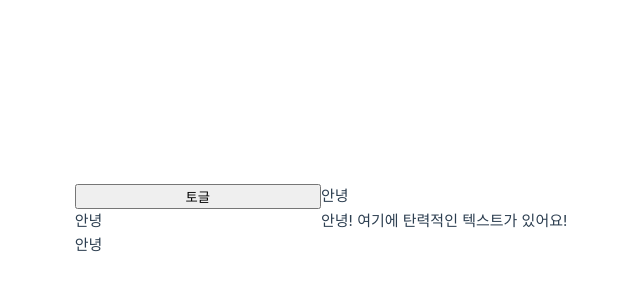
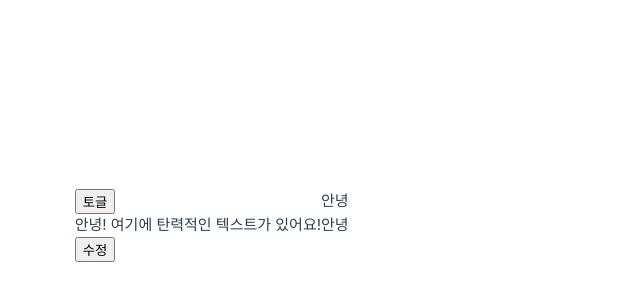
Before and after one commit to Oneul1213/VueDoc, a Vue app in the folder Vue3/vue3-doc/: page / in a window 1280 px wide. Shown: the part 180-480 px from the top of the page, without its empty margins (319-959 px from the left). Built offline with nearby package versions, Linux system fonts and the light colour scheme.

Commit message:
[Vue3] 빌트인 컴포넌트 - Transition - 엘리먼트 간 트랜지션까지

```diff
--- a/Vue3/vue3-doc/src/App.vue
+++ b/Vue3/vue3-doc/src/App.vue
@@ -1,12 +1,12 @@
 <template>
   <button @click="show = !show">토글</button>
-  <Transition name="fade">
+  <Transition name="fade" appear>
     <p v-if="show">안녕</p>
   </Transition>
-  <Transition name="slide-fade">
+  <Transition name="slide-fade" appear>
     <p v-if="show">안녕</p>
   </Transition>
-  <Transition name="bounce">
+  <Transition name="bounce" appear>
     <p v-if="show" style="text-align: center;">
       안녕! 여기에 탄력적인 텍스트가 있어요!
     </p>
@@ -15,9 +15,17 @@
     name="custom-classes"
     enter-active-class="animate__animated animate__tada"
     leage-active-class="animate__animated animate__bounceOutRight"
+    appear
   >
     <p v-if="show">안녕</p>
   </Transition>
+  <div class="btn-container">
+    <Transition name="doc-state">
+      <button v-if="docState === 'saved'" @click="docState = 'edited'">수정</button>
+      <button v-else-if="docState === 'edited'" @click="docState = 'editing'">저장</button>
+      <button v-else-if="docState === 'editing'" @click="docState = 'saved'">취소</button>
+    </Transition>
+  </div>
 </template>
 
 <script setup>
@@ -25,6 +33,7 @@ import { ref } from 'vue'
 import 'animate.css'
 
 const show = ref(true)
+const docState = ref('saved')
 </script>
 
 <style scoped>
@@ -69,4 +78,27 @@ const show = ref(true)
     transform: scale(1);
   }
 }
+
+.btn-container {
+  display: inline-block;
+  position: relative;
+  height: 1em;
+}
+
+button {
+  position: absolute;
+  white-space: pre;
+}
+.doc-state-enter-active,
+.doc-state-leave-active {
+  transition: all 0.25s ease-out;
+}
+.doc-state-enter-from {
+  opacity: 0;
+  transform: translateY(50px);
+}
+.doc-state-leave-to {
+  opacity: 0;
+  transform: translateY(-50px);
+}
 </style>
```
Also changed, not shown: Vue3/vue3-doc/src/components/MyTransition.vue (added, +22 -0 lines).
